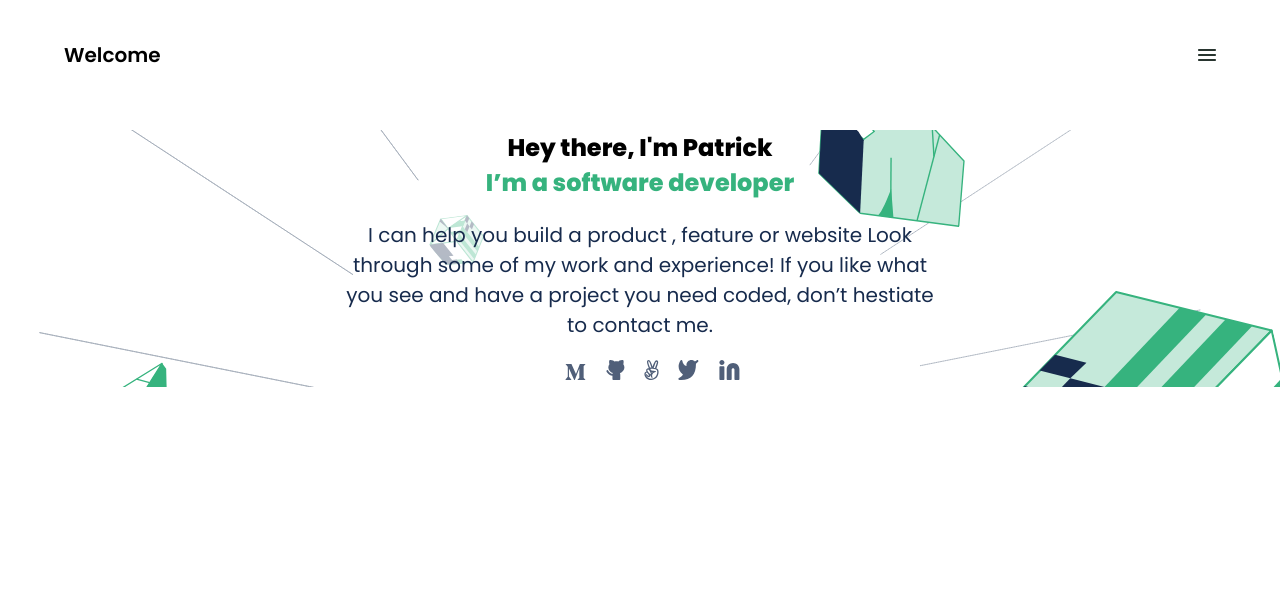
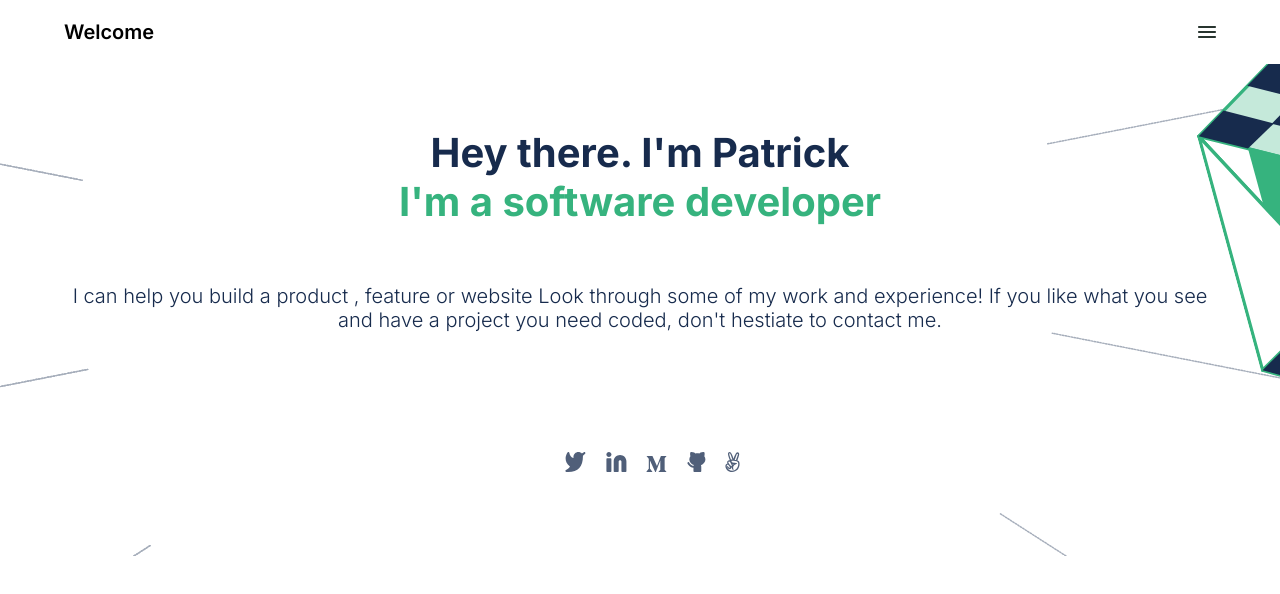
Before and after one commit to Patfarmurs/Mobile-version-portfolio, a plain HTML site: page index.html in a window 1280 px wide. Drawn offline with Linux system fonts and the light colour scheme.

Commit message:
done code refactoring

```diff
--- a/index.html
+++ b/index.html
@@ -10,38 +10,37 @@
   <body>
     <header>
       <nav>
-        <p class="logo">Welcome</p>
-        <img src="./img/Union.svg" alt="Hamburger menus" />
+        <span class="logo">Welcome</span>
+        <img src="./img/Union.svg" alt="Hamburger menu icon" />
       </nav>
     </header>
 
     <section class="headline">
-      <!-- <img class="bg-img" src="./img/header-illsutration-mobile.svg" alt=""> -->
       <div class="headline-content">
-        <h1>Hey there, I'm Patrick<br>
-        <span class="green">I’m a software developer</span>
+        <h1 class="headline-title">Hey there. I'm Patrick<br>
+        <span style="color: #36b37e">I'm a software developer</span>
         </h1>
         <p>
           I can help you build a product , feature or website Look through some of
           my work and experience! If you like what you see and have a project you
-          need coded, don’t hestiate to contact me.
+          need coded, don't hestiate to contact me.
         </p>
 
         <ul class="social-media">
           <li>
-            <a href=""><img src="./img/Vector (1).svg" alt=""></a>
+            <a href=""><img src="./img/twitter.svg" alt=""></a>
           </li>
           <li>
-            <a href=""><img src="./img/Vector (2).svg" alt=""></a>
+            <a href=""><img src="./img/linkedin.svg" alt=""></a>
           </li>
           <li>
-            <a href=""><img src="./img/Vector (3).svg" alt=""></a>
+            <a href=""><img src="./img/medium.svg" alt=""></a>
           </li>
           <li>
-            <a href=""><img src="./img/Vector.svg" alt=""></a>
+            <a href=""><img src="./img/github.svg" alt=""></a>
           </li>
           <li>
-            <a href=""><img src="./img/Linkedin icon.svg" alt=""></a>
+            <a href=""><img src="./img/angelist.svg" alt=""></a>
           </li>
         </ul>
       </div>
--- a/style.css
+++ b/style.css
@@ -1,13 +1,14 @@
-@import url("https://fonts.googleapis.com/css2?family=Poppins:wght@300;400;600;800&display=swap");
+@import url('https://fonts.googleapis.com/css2?family=Inter:wght@200;300;400;600;700&display=swap');
 
 body {
   margin: 0;
   padding: 0;
   box-sizing: border-box;
-  font-family: "Poppins", sans-serif;
+  font-family: 'Inter', sans-serif;
 }
 
-img {
+
+nav img {
   max-width: 100%;
 }
 
@@ -21,6 +22,10 @@ nav {
   align-items: center;
 }
 
+nav span {
+  font-weight: 600;
+}
+
 .logo {
   font-size: 20px;
   font-weight: 600;
@@ -30,28 +35,42 @@ nav img {
   cursor: pointer;
 }
 
+
+
+
 .headline {
-  background-image: url("./img/Header-llustration-desktop.svg");
+  height: auto;
+  width: 100%;
+  background-image: url("./img/mobile-hero-image.svg");
+  text-align: center;
+  background-position: center;
   background-size: cover;
   background-repeat: no-repeat;
-  width: 100%;
-  text-align: center;
 }
 
 .headline-content {
-  width: 600px;
+  width: 100%;
   max-width: 90%;
   margin: 0 auto;
+  padding: 64px 0;
 }
+
+.headline-title{
+  color: #172b4d;
+  font-weight: 700;
+  font-size: 40px;
+  margin: 0;
+}
+
+
 
 .headline-content p {
   color: #172b4d;
   font-size: 20px;
+  margin:58px 0 120px 0;
+  font-weight: 300;
 }
 
-.green {
-  color: #36b37e;
-}
 
 .social-media ul {
   display: flex;
@@ -61,4 +80,5 @@ nav img {
 .social-media li {
   display: inline-block;
   margin-right: 15px;
+  color: #505F79;
 }
```
Also changed, not shown: img/angelist.svg (renamed from img/Vector (3).svg), img/desktop-hero-image.svg (renamed from img/Header-llustration-desktop.svg), img/github.svg (renamed from img/Vector (2).svg), img/linkedin.svg (renamed from img/Linkedin icon.svg), img/medium.svg (renamed from img/Vector (1).svg), img/mobile-hero-image.svg (renamed from img/header-illsutration-mobile.svg), img/twitter.svg (renamed from img/Vector.svg).
